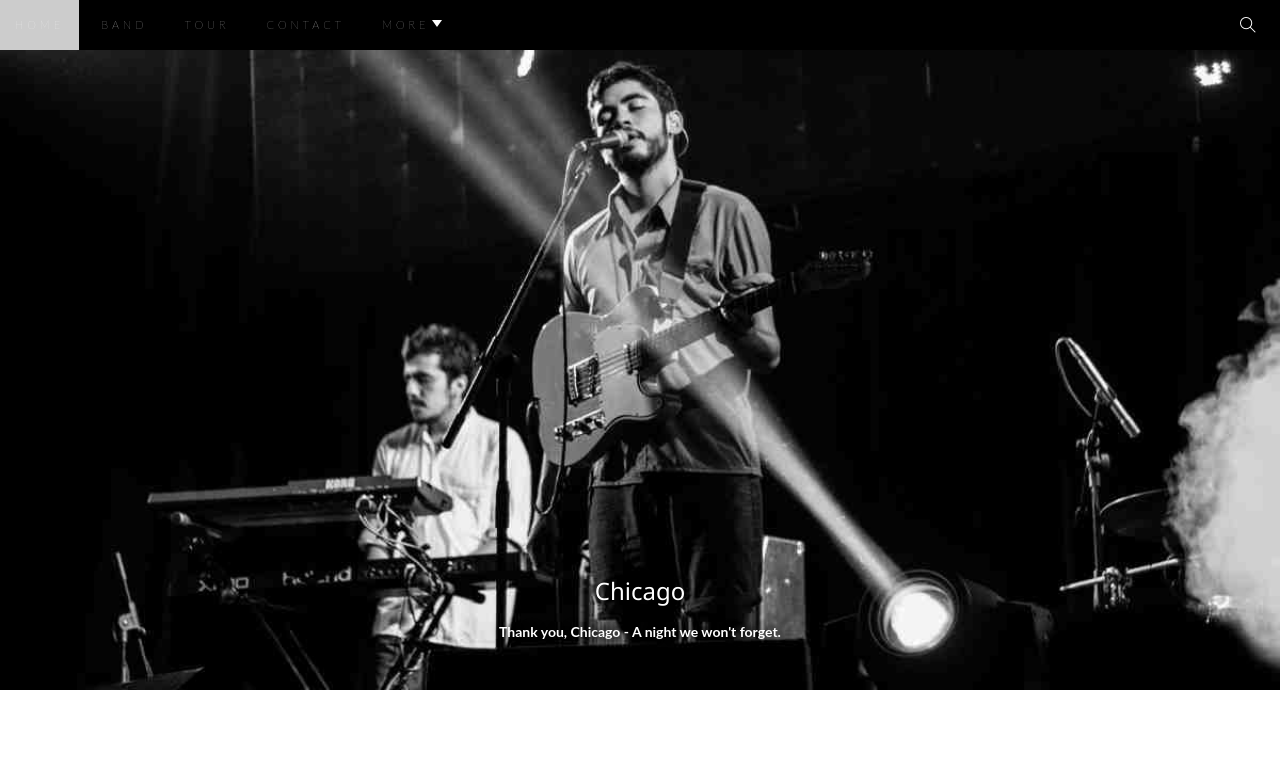
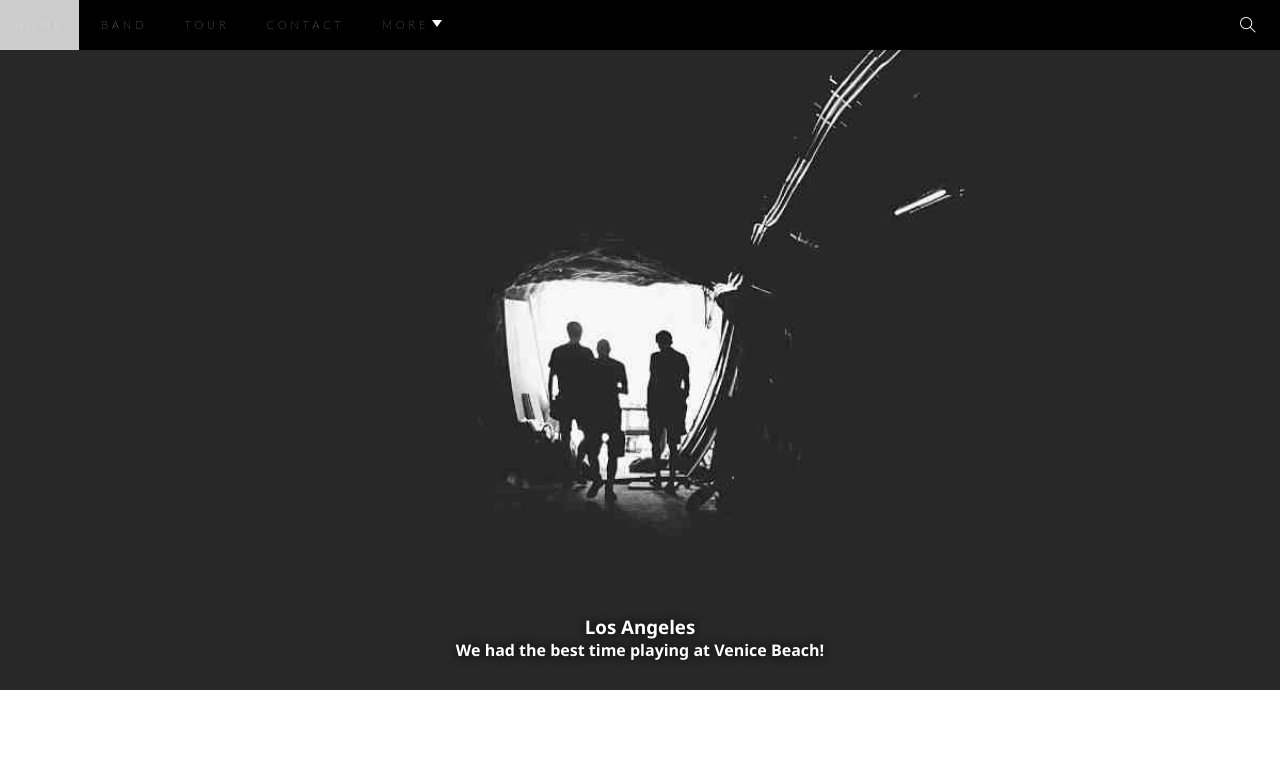
Before and after one commit to Hovinhtu/W3_band, a plain HTML site: page index.html in a window 1280 px wide. Shown: the top 761 px of the page. Drawn offline with Linux system fonts and the light colour scheme.

Commit message:
update slider

```diff
--- a/assets/css/style.css
+++ b/assets/css/style.css
@@ -202,15 +202,38 @@ html {
   color: #000;
 }
 
-
-#slider {
-  position: relative;
-  margin-top: 50px;
-  padding-top: 50%;
-  background: url("../img/chicago.jpg") top center / cover no-repeat;
+.slider{
+  animation: fadeInSlider linear 0.3s;
 }
 
-#slider .text {
+@keyframes fadeInSlider {
+  from{
+    opacity: 0.4;
+  } to {
+    opacity: 1;
+  }
+}
+.slider__container {
+  position: relative;
+  width: 100%;
+  height: auto;
+  margin-top: 50px;
+}
+
+
+.slider--show{
+  display: block;
+}
+
+.slider--hide{
+  display: none;
+}
+
+.slider__img{
+  width: 100%;
+}
+
+.slider__text {
   position: absolute;
   left: 50%;
   transform: translateX(-50%);
@@ -223,14 +246,14 @@ html {
 
 }
 
-#slider .text .title {
+.slider__title {
   margin: 10px 0;
   line-height: 30px;
   font-size: 24px;
   font-weight: 400;
 
 }
-#slider .text .paragraph {
+.slider__paragraph {
   margin: 15px 0;
   line-height: 22.5px;
   font-family: "Lato", sans-serif;
--- a/index.html
+++ b/index.html
@@ -44,17 +44,42 @@
         <span class="ti-menu header-menu menu-js"></span>
       </div>
 
-      <!-- Slider -->
-      <div id="slider">
-        <div class="text">
-          <h3 class="title">Chicago</h3>
-          <p class="paragraph">
-            <b> Thank you, Chicago - A night we won't forget. </b>
-          </p>
+      <div id="content">
+        <!-- Slider -->
+        <div class="slider__container">
+          <div class="slider slider--show">
+            <img
+              src="./assets/img/chicago.jpg"
+              alt="img__1"
+              class="slider__img"
+            />
+            <div class="slider__text">
+              <h3 class="slider__text__title">Chicago</h3>
+              <p class="slider__text__paragraph">
+                <b> Thank you, Chicago - A night we won't forget. </b>
+              </p>
+            </div>
+          </div>
+          <div class="slider slider--hide">
+            <img src="./assets/img/la.jpg" alt="img__2" class="slider__img" />
+            <div class="slider__text">
+              <h3 class="slider__text__title">Los Angeles</h3>
+              <p class="slider__text__paragraph">
+                <b> We had the best time playing at Venice Beach! </b>
+              </p>
+            </div>
+          </div>
+          <div class="slider slider--hide">
+            <img src="./assets/img/ny.jpg" alt="img__3" class="slider__img" />
+            <div class="slider__text">
+              <h3 class="slider__text__title">New York</h3>
+              <p class="slider__text__paragraph">
+                <b> The atmosphere in New York is lorem ipsum. </b>
+              </p>
+            </div>
+          </div>
         </div>
-      </div>
 
-      <div id="content">
         <!-- About section -->
         <div id="band" class="about-section">
           <div class="content-section">
@@ -101,7 +126,6 @@
             </div>
             <div class="clear"></div>
           </div>
-
         </div>
 
         <!-- Tour section -->
@@ -132,7 +156,9 @@
                   <p class="desc">
                     Praesent tincidunt sed tellus ut rutrum sed vitae justo.
                   </p>
-                  <button class="btn js-open-modal-box s-full-width">Buy Tickets</button>
+                  <button class="btn js-open-modal-box s-full-width">
+                    Buy Tickets
+                  </button>
                 </div>
               </div>
               <div class="col col-3 s-col-ful tour-place">
@@ -147,7 +173,9 @@
                   <p class="desc">
                     Praesent tincidunt sed tellus ut rutrum sed vitae justo.
                   </p>
-                  <button class="btn js-open-modal-box s-full-width">Buy Tickets</button>
+                  <button class="btn js-open-modal-box s-full-width">
+                    Buy Tickets
+                  </button>
                 </div>
               </div>
               <div class="col col-3 s-col-ful tour-place">
@@ -162,7 +190,9 @@
                   <p class="desc">
                     Praesent tincidunt sed tellus ut rutrum sed vitae justo.
                   </p>
-                  <button class="btn js-open-modal-box s-full-width">Buy Tickets</button>
+                  <button class="btn js-open-modal-box s-full-width">
+                    Buy Tickets
+                  </button>
                 </div>
               </div>
             </div>
@@ -226,8 +256,14 @@
             <div class="col col-2 s-col-ful">
               <ul class="contact-list">
                 <li><i class="ti-location-pin"></i>Chicago, US</li>
-                <li><i class="ti-mobile"></i>Phone: <a href="tel:+00 151515">+00 151515</a></li>
-                <li><i class="ti-email"></i>Email: <a href="mailto:mail@mail.com">mail@mail.com</a></li>
+                <li>
+                  <i class="ti-mobile"></i>Phone:
+                  <a href="tel:+00 151515">+00 151515</a>
+                </li>
+                <li>
+                  <i class="ti-email"></i>Email:
+                  <a href="mailto:mail@mail.com">mail@mail.com</a>
+                </li>
               </ul>
             </div>
             <div class="col col-2 s-col-ful">
@@ -266,7 +302,11 @@
                     />
                   </div>
                 </div>
-                <input type="submit" value="SEND" class="btn pull-right s-full-width" />
+                <input
+                  type="submit"
+                  value="SEND"
+                  class="btn pull-right s-full-width"
+                />
               </form>
             </div>
           </div>
@@ -341,7 +381,6 @@
     const header = document.getElementById("header");
     const direcBtns = document.querySelectorAll("#nav li a");
 
-
     const heightOfHeader = header.clientHeight;
     var flag = true;
 
@@ -356,13 +395,30 @@
       flag = !flag;
     }
 
-    function handleClickToggle(){
+    function handleClickToggle() {
       flag ? handleClickOn() : handleClickOff();
-
     }
     menuBtn.addEventListener("click", handleClickToggle);
-    for(var direcBtn of direcBtns){
+    for (var direcBtn of direcBtns) {
       direcBtn.addEventListener("click", handleClickOff);
     }
   </script>
+  <script>
+    const sliders = document.querySelectorAll(".slider");
+    const NUM_SLIDER = sliders.length - 1;
+    var index = 0;
+
+    const timerId = setInterval(sliderAnimation, 3000);
+
+    function sliderAnimation() {
+      sliders[index].classList.remove("slider--show");
+      sliders[index].classList.add("slider--hide");
+      index++;
+      if (index > NUM_SLIDER) {
+        index = 0;
+      }
+      sliders[index].classList.remove("slider--hide");
+      sliders[index].classList.add("slider--show");
+    }
+  </script>
 </html>
```
Also changed, not shown: assets/img/la.jpg (added), assets/img/ny.jpg (added).
